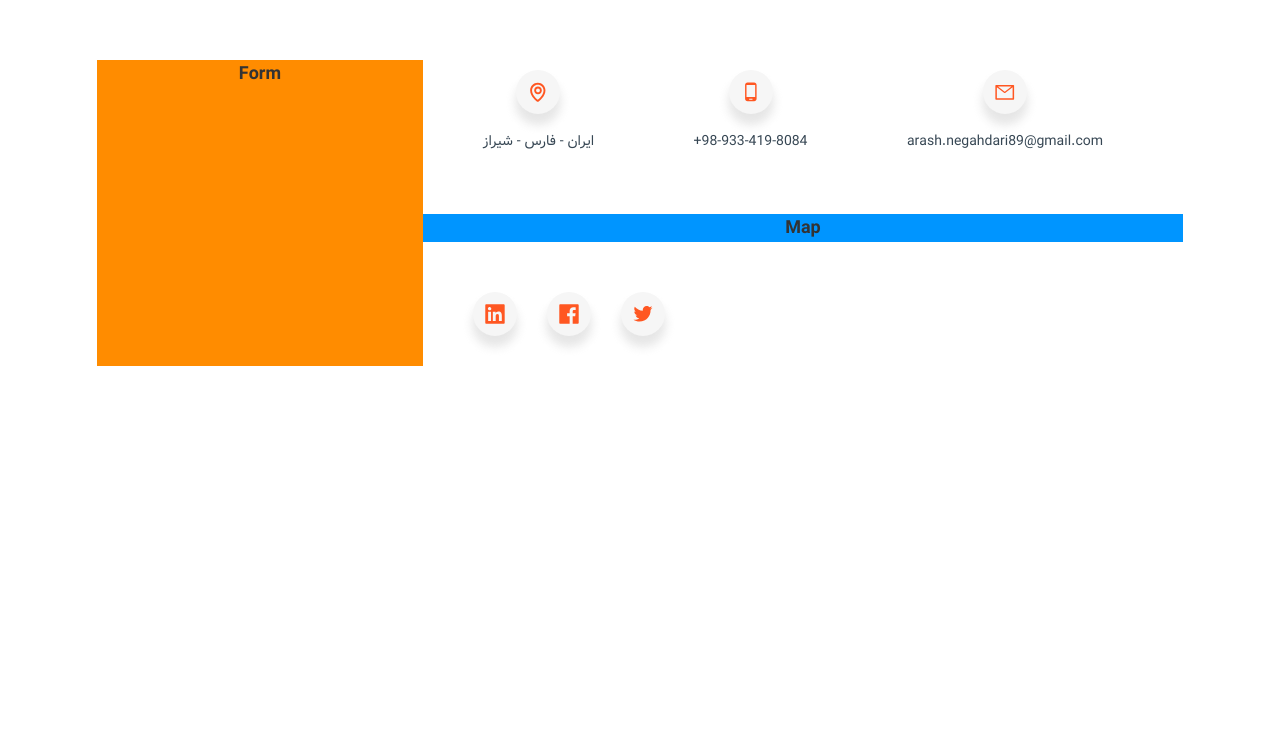
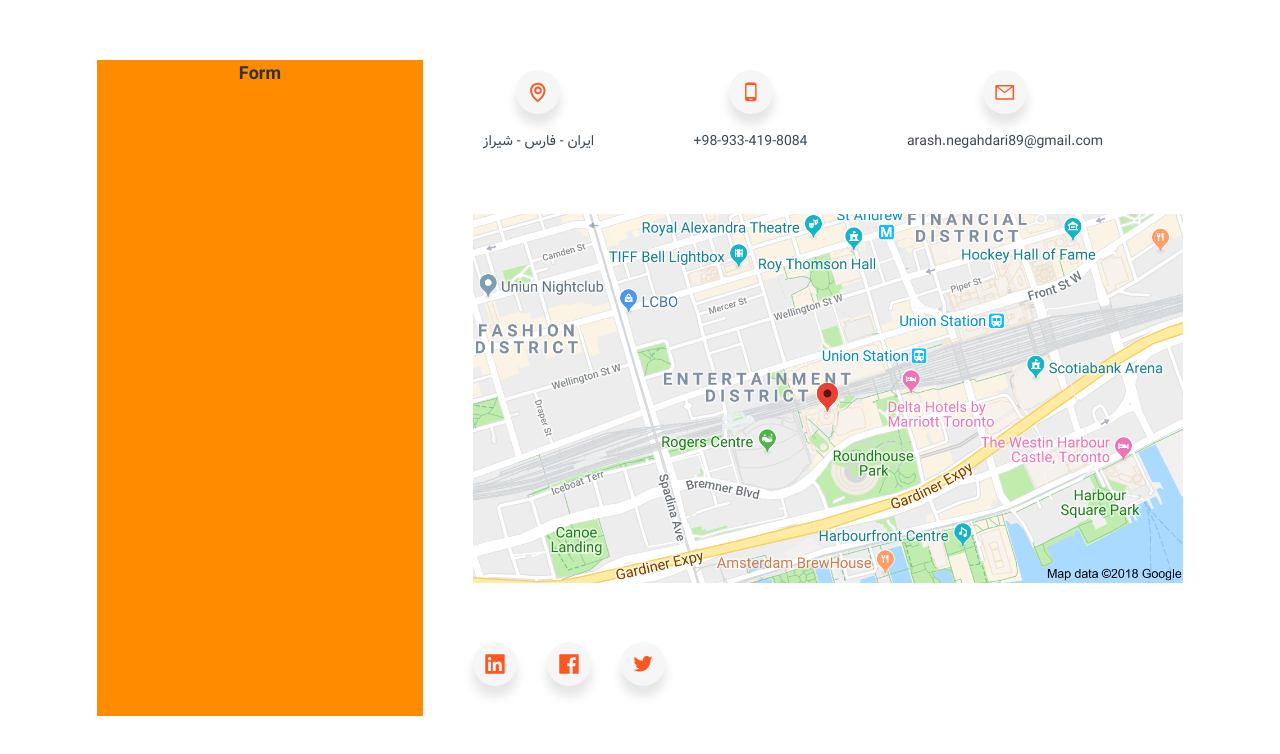
Before and after one commit to Arash-Neg/Tap30, a plain HTML site: page index.html in a window 1280 px wide. Drawn offline with Linux system fonts and the light colour scheme.

Commit message:
contact us - map

```diff
--- a/css/styles.css
+++ b/css/styles.css
@@ -428,6 +428,13 @@ a:visited {
     display: block;
     grid-area: map;
   }
+
+  .contact-us__map img {
+    width: 100%;
+    height: auto;
+    padding-left: 5rem;
+  }
+
   .contact-us__socials {
     grid-area: socials;
   }
@@ -467,7 +474,7 @@ a:visited {
   }
 
   .contact-us__socials .icon-container {
-    width: calc(var(--icon-small) + 20px );
+    width: calc(var(--icon-small) + 20px);
     height: calc(var(--icon-small) + 20px);
   }
 }
--- a/index.html
+++ b/index.html
@@ -94,8 +94,8 @@
       </div>
 
       <!-- Map -->
-      <div class="contact-us__map" style="background-color: rgb(0, 149, 255)">
-        Map
+      <div class="contact-us__map">
+        <img src="./assets/images/map.png" alt="Contact Us Location" />
       </div>
     </div>
   </body>
```
